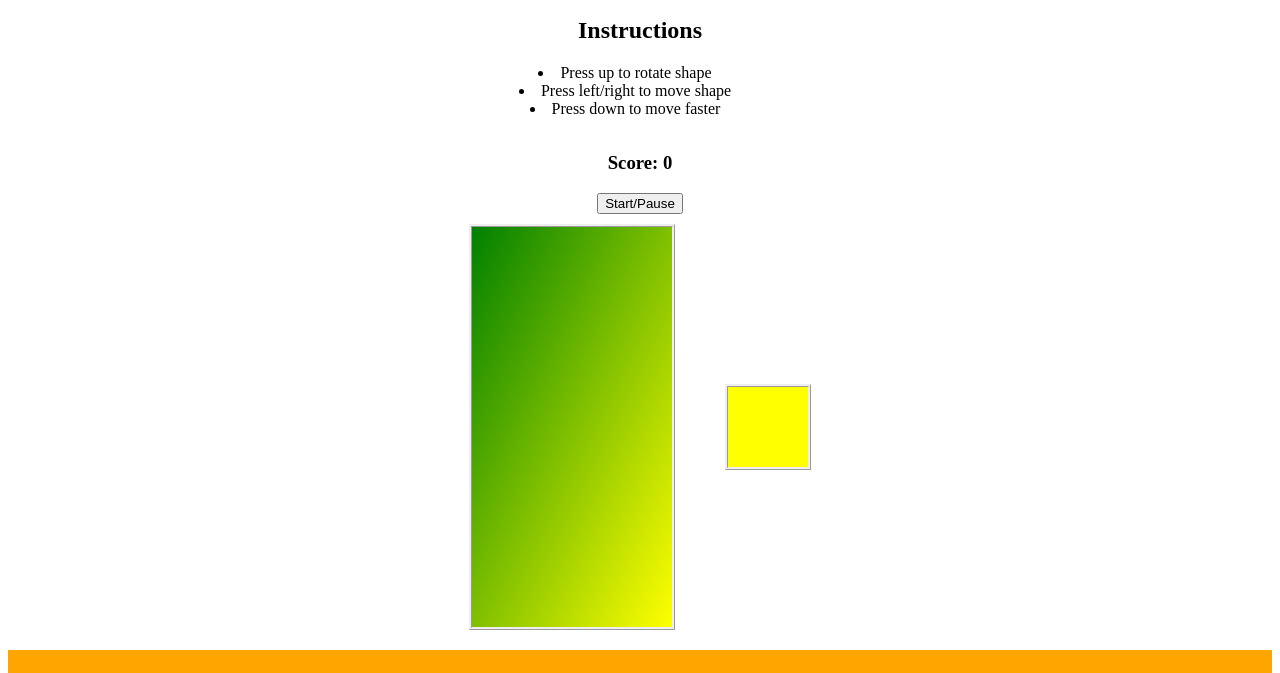
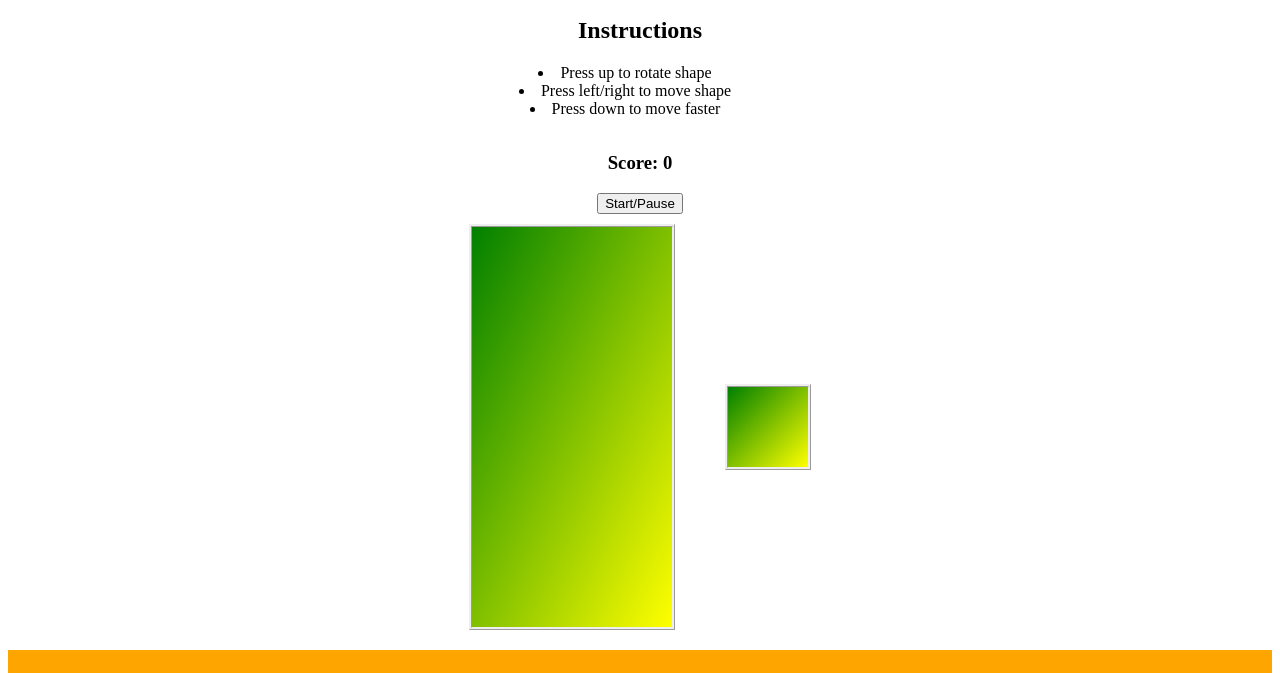
Before and after one commit to MartinHolding/Portfolio-Web-Page, a plain HTML site: page pages/tetris/tetris.html in a window 1280 px wide. Shown: the part 396-1069 px from the top of the page. Drawn offline with Linux system fonts and the light colour scheme.

Commit message:
add tetris-screenshot image to github. Minor style changes

```diff
--- a/pages/tetris/tetrisStyles.css
+++ b/pages/tetris/tetrisStyles.css
@@ -69,8 +69,9 @@
     height: 80px;
     display: flex;
     flex-wrap: wrap;
-    background-color: yellow;
+    background-image: linear-gradient(to bottom right, green, yellow);
     border: ridge;
+    align-items: center;
 }
 .mini-grid div{
     height: 20px;
```
Also changed, not shown: images/tetris-screenshot.png (added).
